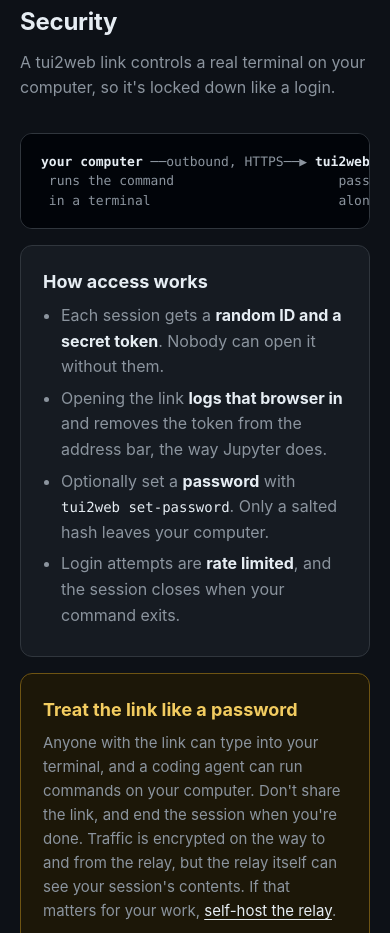
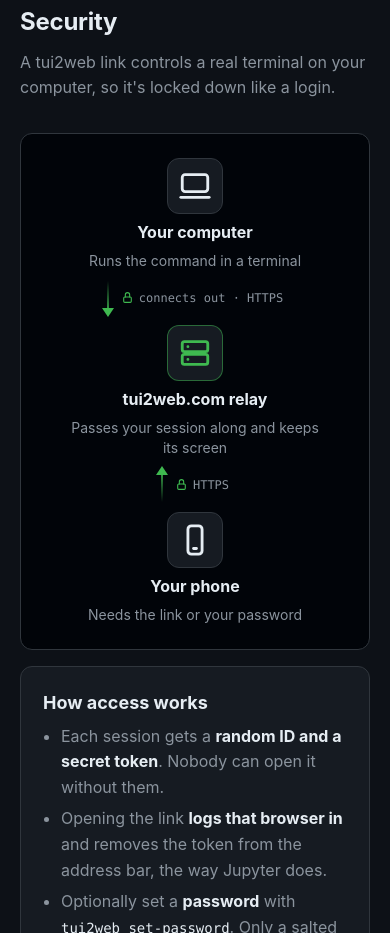
Before and after one commit to czhu12/tui2web, a website built with Vite: page packages/web/landing.html in a window 390 px wide. Shown: the part 4600-5533 px from the top of the page. Built offline with nearby package versions, Linux system fonts and the light colour scheme.

Commit message:
Landing: replace the ASCII security diagram with an HTML/CSS flow
Computer -> relay <- phone as three icon cards with HTTPS-labelled arrows,
descriptions centred under each; stacks vertically on phones.

```diff
--- a/packages/web/landing.html
+++ b/packages/web/landing.html
@@ -251,8 +251,27 @@
       .features .card h3 { display: flex; align-items: center; gap: 10px; }
       .features .card svg { width: 20px; height: 20px; flex: none; color: var(--accent); }
 
-      .diagram { font: 13px/1.5 var(--mono); color: var(--muted); background: var(--bg-inset); border: 1px solid var(--border); border-radius: 12px; padding: 18px 20px; overflow-x: auto; white-space: pre; margin: 0 0 16px; }
-      .diagram b { color: var(--text); font-weight: 600; }
+      /* How a session flows: computer -> relay <- phone. Stacks vertically on phones. */
+      .flow { display: flex; align-items: center; margin: 0 0 16px; padding: 24px; background: var(--bg-inset); border: 1px solid var(--border); border-radius: 12px; }
+      .flow-node { flex: 1 1 0; min-width: 0; display: flex; flex-direction: column; align-items: center; text-align: center; gap: 6px; }
+      .flow-node svg { width: 34px; height: 34px; padding: 10px; box-sizing: content-box; color: var(--text); background: var(--bg-raised); border: 1px solid var(--border); border-radius: 12px; }
+      .flow-node.relay svg { color: var(--accent); border-color: rgba(63, 185, 80, .5); }
+      .flow-node b { font-size: 16px; }
+      .flow-node span { color: var(--muted); font-size: 14px; line-height: 1.4; max-width: 190px; }
+      .flow-link { flex: 0 1 170px; min-width: 110px; display: flex; flex-direction: column; align-items: stretch; gap: 8px; margin-top: -96px; }
+      .flow-link span { display: flex; align-items: center; justify-content: center; gap: 5px; color: var(--muted); font: 12px var(--mono); white-space: nowrap; }
+      .flow-link span svg { width: 13px; height: 13px; color: var(--accent); }
+      .flow-link i { position: relative; height: 2px; background: linear-gradient(90deg, transparent, var(--accent)); }
+      .flow-link i::after { content: ""; position: absolute; top: -5px; right: -2px; border: 6px solid transparent; border-left: 9px solid var(--accent); border-right: 0; }
+      .flow-link.to-left i { transform: scaleX(-1); }
+      @media (max-width: 720px) {
+        .flow { flex-direction: column; gap: 4px; }
+        .flow-link { flex: none; width: auto; min-width: 0; margin: 6px 0; flex-direction: row; align-items: center; gap: 12px; }
+        .flow-link i { width: 2px; height: 34px; background: linear-gradient(180deg, transparent, var(--accent)); order: -1; }
+        .flow-link i::after { top: auto; bottom: -2px; right: -5px; border: 6px solid transparent; border-top: 9px solid var(--accent); border-bottom: 0; }
+        .flow-link.to-left i { transform: scaleY(-1); }
+        .flow-node span { max-width: 260px; }
+      }
 
       .security { display: grid; grid-template-columns: minmax(0, 1fr) minmax(0, 1fr); gap: 16px; }
       .security ul { margin: 0; padding-left: 18px; color: var(--muted); }
@@ -469,9 +488,25 @@
         <h2>Security</h2>
         <p class="section-lede">A tui2web link controls a real terminal on your computer, so it's locked down like a login.</p>
 
-<pre class="diagram"><b>your computer</b> ──outbound, HTTPS──▶ <b>tui2web.com relay</b> ◀──HTTPS── <b>your phone</b>
- runs the command                     passes your session              needs the link or
- in a terminal                        along and keeps its screen       your password</pre>
+<figure class="flow" aria-label="Your computer and your phone both connect out to the tui2web.com relay over HTTPS">
+          <div class="flow-node">
+            <svg viewBox="0 0 24 24" fill="none" stroke="currentColor" stroke-width="2" stroke-linecap="round" stroke-linejoin="round" aria-hidden="true"><rect x="3" y="4" width="18" height="12" rx="2"/><path d="M2 20h20"/></svg>
+            <b>Your computer</b>
+            <span>Runs the command in a terminal</span>
+          </div>
+          <div class="flow-link to-right"><span><svg viewBox="0 0 24 24" fill="none" stroke="currentColor" stroke-width="2" stroke-linecap="round" stroke-linejoin="round" aria-hidden="true"><rect x="5" y="11" width="14" height="10" rx="2"/><path d="M8 11V7a4 4 0 0 1 8 0v4"/></svg>connects out · HTTPS</span><i></i></div>
+          <div class="flow-node relay">
+            <svg viewBox="0 0 24 24" fill="none" stroke="currentColor" stroke-width="2" stroke-linecap="round" stroke-linejoin="round" aria-hidden="true"><rect x="3" y="4" width="18" height="7" rx="1.5"/><rect x="3" y="13" width="18" height="7" rx="1.5"/><path d="M7 7.5h.01M7 16.5h.01"/></svg>
+            <b>tui2web.com relay</b>
+            <span>Passes your session along and keeps its screen</span>
+          </div>
+          <div class="flow-link to-left"><span><svg viewBox="0 0 24 24" fill="none" stroke="currentColor" stroke-width="2" stroke-linecap="round" stroke-linejoin="round" aria-hidden="true"><rect x="5" y="11" width="14" height="10" rx="2"/><path d="M8 11V7a4 4 0 0 1 8 0v4"/></svg>HTTPS</span><i></i></div>
+          <div class="flow-node">
+            <svg viewBox="0 0 24 24" fill="none" stroke="currentColor" stroke-width="2" stroke-linecap="round" stroke-linejoin="round" aria-hidden="true"><rect x="7" y="2" width="10" height="20" rx="2.5"/><path d="M11 18h2"/></svg>
+            <b>Your phone</b>
+            <span>Needs the link or your password</span>
+          </div>
+        </figure>
 
         <div class="security">
           <div class="card">
```
